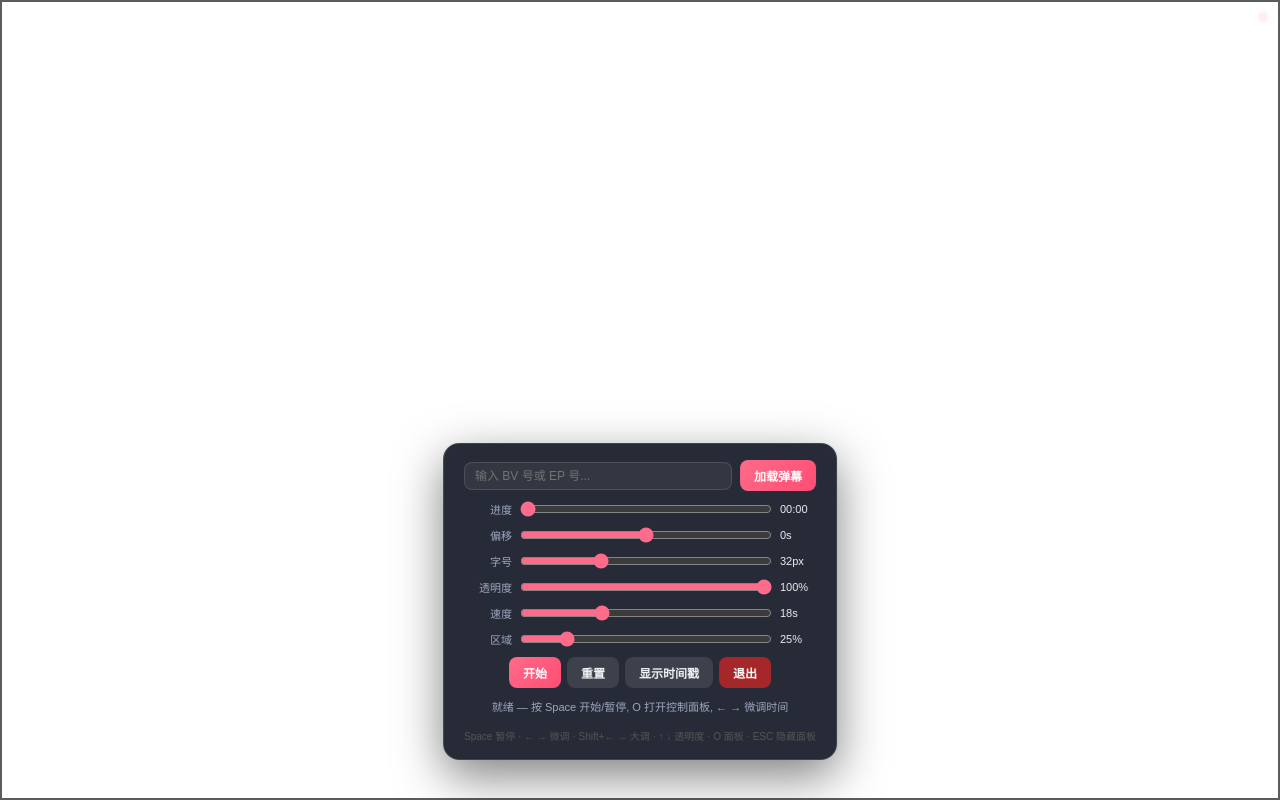
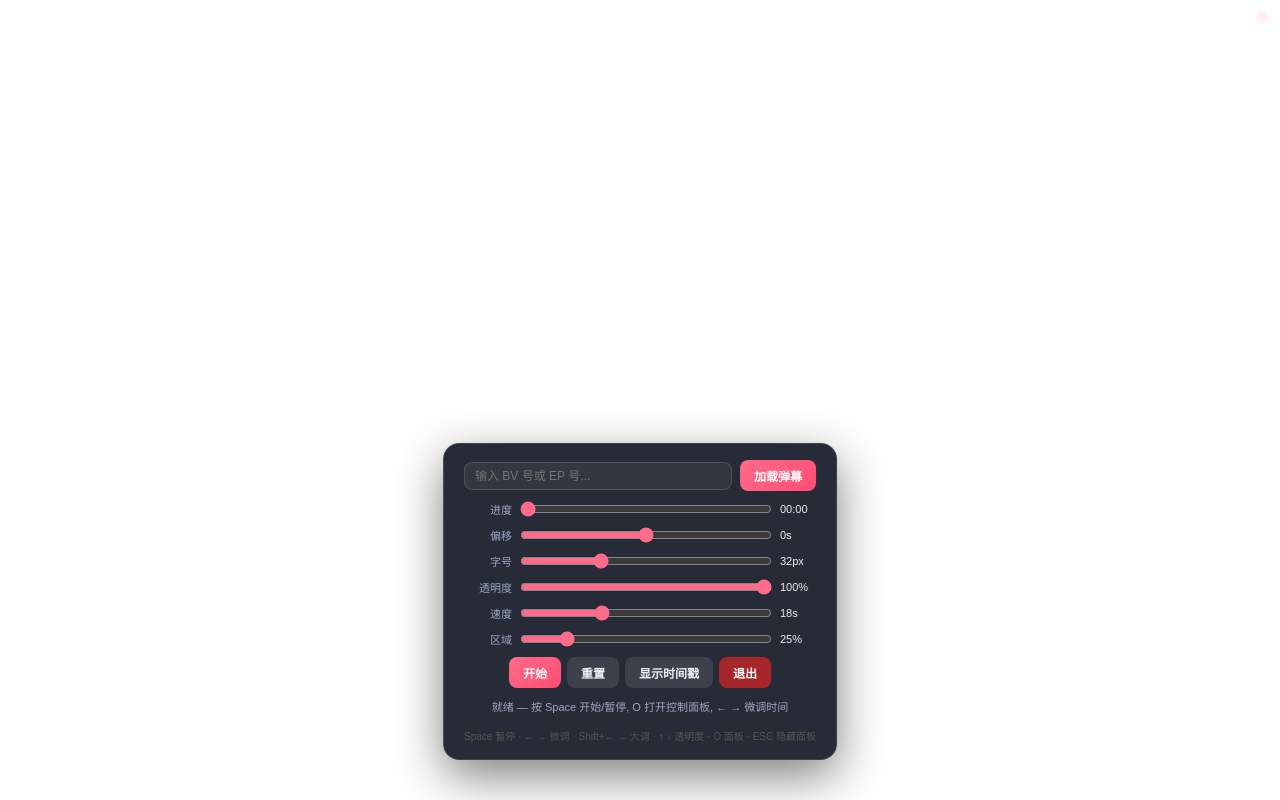
Before and after one commit to ligexiao2009/damuku, an Electron app: page public/overlay.html in a window 1280 px wide. Drawn offline with Linux system fonts and the light colour scheme; no server answers.

Commit message:
fix: remove unnecessary outline styles from html and body

```diff
--- a/public/css/overlay.css
+++ b/public/css/overlay.css
@@ -14,8 +14,6 @@ html, body {
   font-family: "PingFang SC", "Microsoft YaHei", sans-serif;
   user-select: none;
   -webkit-user-select: none;
-  outline: 2px solid rgba(0, 0, 0, 0.4);
-  outline-offset: -2px;
 }
 
 /* Danmaku layer — full screen, click-through */
```
